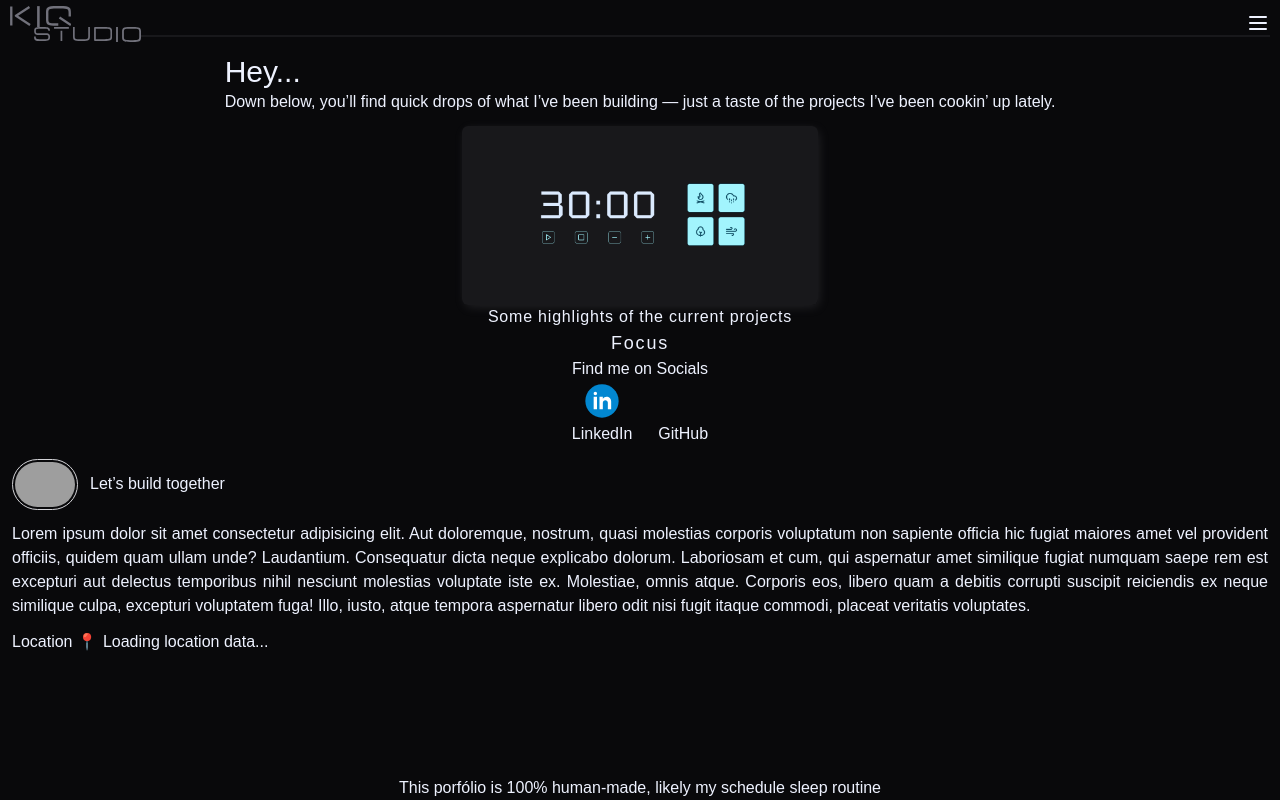
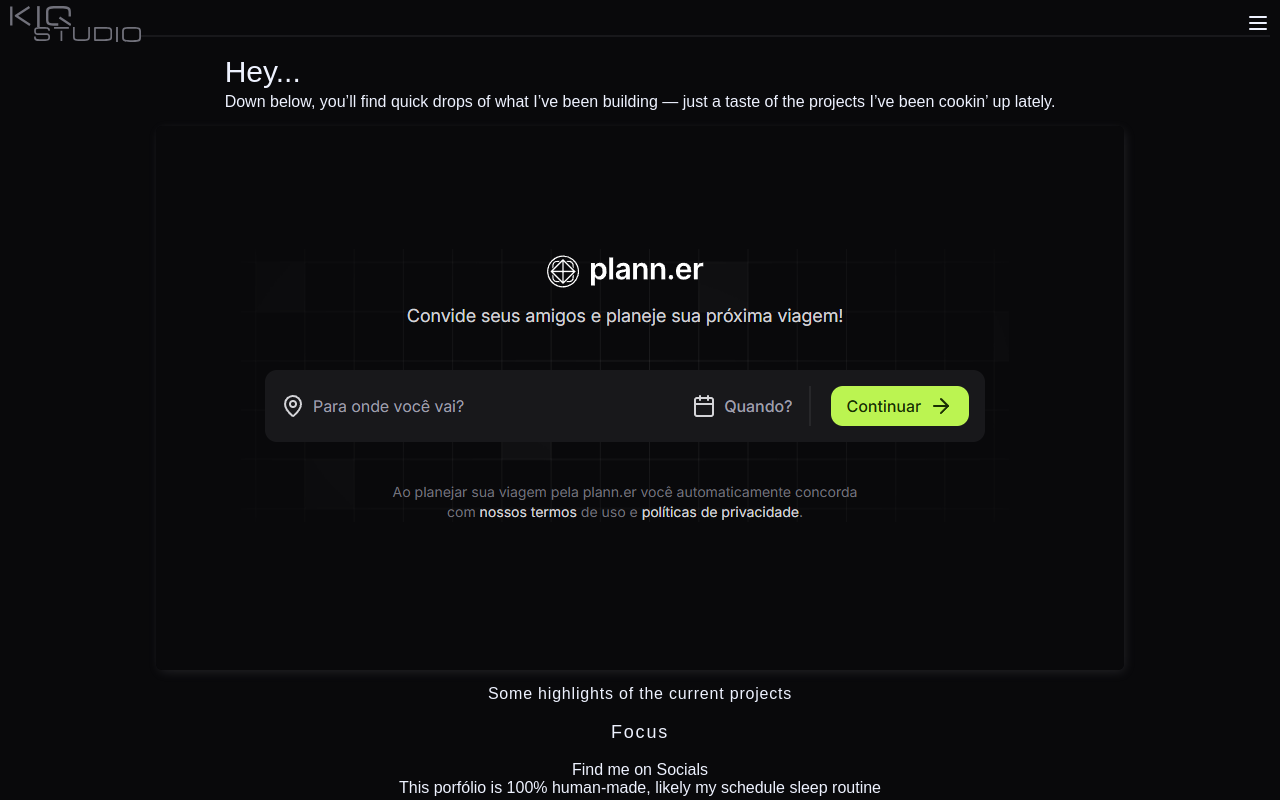
Before and after one commit to kiqprado/kiqstudio, a Next.js app: page / in a window 1280 px wide. Built offline with nearby package versions, Linux system fonts and the light colour scheme; no server answers; grey boxes are pictures that could not be loaded; a web font is replaced by a local one.

Commit message:
feat: add new features to menu handler n improve UI to a better UX

```diff
--- a/package.json
+++ b/package.json
@@ -9,6 +9,7 @@
     "lint": "next lint"
   },
   "dependencies": {
+    "framer-motion": "^12.18.1",
     "gsap": "^3.13.0",
     "lottie-web": "^5.13.0",
     "lucide-react": "^0.514.0",
--- /dev/null
+++ b/src/app/[pages]/contacts/page.tsx
@@ -0,0 +1,7 @@
+export default function Contacts() {
+  return (
+    <div>
+      Ahsdasi
+    </div>
+  )
+}
--- /dev/null
+++ b/src/app/[pages]/projects/page.tsx
@@ -0,0 +1,8 @@
+
+export default function Projects() {
+  return(
+    <div>
+      A
+    </div>
+  )
+}
--- a/src/app/components/header.tsx
+++ b/src/app/components/header.tsx
@@ -2,13 +2,12 @@
 
 import { useState } from 'react'
 
-import Link from 'next/link'
-import { projects, contacts } from '../portfolio-data/data'
+import { MainMenuModal } from './menu-modal'
 
 import { Button } from '../elements/button'
 import { Logo } from '../elements/logo'
 
-import { Menu, X } from 'lucide-react'
+import { Menu } from 'lucide-react'
 
 
 export function Header() {
@@ -34,60 +33,9 @@
       </div>
 
       {menuOpening && (
-        <div className='h-screen w-full z-1 absolute inset-0 bg-zinc-950/50'>
-          <div className='relativem flex bg-zinc-950'>
-            <button
-              onClick={HandleOpeningMenu}
-              className='absolute top-2.5 right-2.5'
-            >
-              <X className='hover:scale-110 hover:text-red-500 transition-all duration-300 ease-in-out'/>
-            </button>
-            <div className='m-auto space-y-3 pt-7 pb-3 text-center'>
-              <div className='relative'>
-                <Link
-                  href={'#'}
-                  target='_blank'
-                  className='text-lg tracking-widest font-bold hover:text-sky-500 transition-all duration-300 ease-in-out'
-                >
-                  [ The Work ]
-                </Link>
-                <span
-                  className='absolute top-2.5 text-sm font-bold text-red-500'
-                >
-                  &#47;&#47;{`${projects.length}`.padStart(2, '0')}
-                </span>
-              </div>
-              <div className='relative'>
-                <Link
-                  href={'#'}
-                  target='_blank'
-                  className='text-lg tracking-widest font-bold hover:text-sky-500 transition-all duration-300 ease-in-out'
-                >
-                  [ Behind the Pixels ]
-                </Link>
-                <span
-                  className='absolute top-2.5 text-sm font-bold text-red-500'
-                >
-                  &#47;&#47;01
-                </span>
-              </div>
-              <div className='relative'>
-                <Link
-                  href={'#'}
-                  target='_blank'
-                  className='text-lg tracking-widest font-bold hover:text-sky-500 transition-all duration-300 ease-in-out'
-                >
-                  [ Let´s talk ]
-                </Link>
-                <span
-                  className='absolute top-2.5 text-sm font-bold text-red-500'
-                >
-                  &#47;&#47;{`${contacts.length}`.padStart(2, '0')}
-                </span>
-              </div>
-            </div>
-          </div>
-        </div>
+        <MainMenuModal
+          HandleOpeningMenu={HandleOpeningMenu}
+        />
       )}
     </header>
   )
--- /dev/null
+++ b/src/app/components/menu-modal.tsx
@@ -0,0 +1,117 @@
+import { useState, useRef, useEffect } from 'react'
+
+import Link from 'next/link'
+
+import { projects, contacts } from '../portfolio-data/data'
+
+import { Button } from '../elements/button'
+
+import { X } from 'lucide-react'
+
+interface IMainMenuModal {
+  HandleOpeningMenu: () => void
+}
+
+export function MainMenuModal({ HandleOpeningMenu }: IMainMenuModal) {
+  const [ toggleProjectsSubMenuModal, setToggleProjectsSubMenuModal ] = useState(false)
+  const [ toggleContactsSubMenuModal, setToggleContactsSubMenuModal ] = useState(false)
+
+  const projectsSubMenuRef = useRef<HTMLDivElement>(null)
+
+  function HandleToggleProjectsSubMenuModal() {
+    setToggleProjectsSubMenuModal(prev => !prev)
+  }
+
+  function HandleToggleContactsSubMenuModal() {
+    setToggleContactsSubMenuModal(prev => !prev)
+  }
+
+  //SUB MENU OPENING ANIMATION
+  useEffect(() => {
+    if(!toggleProjectsSubMenuModal && projectsSubMenuRef.current) {
+      projectsSubMenuRef.current.scrollIntoView({ behavior: 'smooth', block: 'start' })
+    }
+  }, [ toggleProjectsSubMenuModal])
+
+  return(
+    <div className='h-screen w-full z-1 absolute inset-0 bg-zinc-950/50'>
+      <div className='relative flex bg-zinc-950'>
+        <button
+          onClick={HandleOpeningMenu}
+          className='absolute top-2.5 right-2.5'
+        >
+          <X className='hover:scale-110 hover:text-red-500 transition-all duration-300 ease-in-out'/>
+        </button>
+        <div className='m-auto w-full space-y-3 pt-7 pb-3 text-center'>
+          <div
+            ref={projectsSubMenuRef}
+            className='relative'
+          >
+            <Button
+              onClick={HandleToggleProjectsSubMenuModal}
+              className='text-lg tracking-widest font-bold hover:text-sky-500 transition-all duration-300 ease-in-out'
+            >
+              [ The Work ]
+            </Button>
+            <span
+              className='absolute top-2.5 text-sm font-bold text-red-500'
+            >
+              &#47;&#47;{`${projects.length}`.padStart(2, '0')}
+            </span>
+            { toggleProjectsSubMenuModal && (
+            <div className='flex flex-col gap-1.5 items-center justify-center'>
+              {projects.map((project, index) => (
+                <Link
+                  key={index}
+                  href={'#'}
+                >
+                  {project.title}
+                </Link>
+              ))}
+            </div>
+          )}
+          </div>
+
+          <div className='relative'>
+            <Button
+              className='text-lg tracking-widest font-bold hover:text-sky-500 transition-all duration-300 ease-in-out'
+            >
+              [ Behind the Pixels ]
+            </Button>
+            <span
+              className='absolute top-2.5 text-sm font-bold text-red-500'
+            >
+              &#47;&#47;01
+            </span>
+          </div>
+
+          <div className='relative'>
+            <Button
+              onClick={HandleToggleContactsSubMenuModal}
+              className='text-lg tracking-widest font-bold hover:text-sky-500 transition-all duration-300 ease-in-out'
+            >
+              [ Let´s talk ]
+            </Button>
+            <span
+              className='absolute top-2.5 text-sm font-bold text-red-500'
+            >
+              &#47;&#47;{`${contacts.length}`.padStart(2, '0')}
+            </span>
+            {toggleContactsSubMenuModal && (
+              <div className='flex flex-col gap-1.5 items-center justify-center'>
+                {contacts.map((contact, index) => (
+                  <Link
+                    key={index}
+                    href={'#'}
+                  >
+                    {contact.title}
+                  </Link>
+                ))}
+              </div>
+            )}
+          </div>
+        </div>
+      </div>
+    </div>
+  )
+}
--- a/src/app/page.tsx
+++ b/src/app/page.tsx
@@ -5,6 +5,7 @@
 import gsap from 'gsap'
 import TextPlugin  from 'gsap'
 import lottie, { AnimationItem } from 'lottie-web'
+import {AnimatePresence, motion} from 'framer-motion'
 
 import Image from 'next/image'
 import Link from 'next/link'
@@ -18,6 +19,11 @@
 gsap.registerPlugin(TextPlugin)
 
 export default function Home() {
+  // PROJECTS IMAGES CARDS
+  const [ currentImagesOnCarouselIndex, setCurrentImagesOnCarouselIndex ] = useState(0)
+  const currentImageProjectTemplate = projects[currentImagesOnCarouselIndex]
+  const ImageTemplate = currentImageProjectTemplate.images[0]
+
   // PROJECTS TITLE
   const projectsTitleCarouselRef = useRef<HTMLAnchorElement>(null)
   const [ currentProjectTitleIdex, setCurrentProjectTitleIndex ] = useState(0)
@@ -26,6 +32,15 @@
   const linkedinSocialsAnimationIconRef = useRef<AnimationItem | null>(null)
   const githubSocialsContainerRef = useRef<HTMLDivElement>(null)
   const githubSocialsAnimationIconRef = useRef<AnimationItem | null>(null)
+
+  // ANIMATION CARD CAROUSEL IMAGES PROJECTS
+  useEffect(() => {
+    const interval = setInterval(() => {
+      setCurrentImagesOnCarouselIndex(prev => (prev + 1) % projects.length)
+    }, 7000)
+
+    return () => clearInterval(interval)
+  }, [])
 
   // ANIMATION LINKS TITLE PROJECTS
   useEffect(() => {
@@ -102,14 +117,19 @@
           <h2 className='text-3xl'>Hey...</h2>
           <p className='text-justify'>Down below, you’ll find quick drops of what I’ve been building — just a taste of the projects I’ve been cookin’ up lately.</p>
         </div>
-        <div className='flex flex-col items-center'>
-          <Image
-            src={'/projects/Focus_1-1.png'}
-            alt='Project Splash Screen'
-            width={356}
-            height={56}
-            className='rounded-md shadow-[2px_3px_12px_-2px_rgba(150,150,160,0.2),-1px_-1px_8px_0px_rgba(255,255,255,0.02)] hover:shadow-[4px_6px_20px_-4px_rgba(180,180,190,0.3),-2px_-2px_12px_0px_rgba(255,255,255,0.05)] transition-all duration-500 ease-out'
-          />
+        <div className='flex flex-col items-center gap-3'>
+          <AnimatePresence mode='wait'>
+            <motion.img
+              key={currentImageProjectTemplate.slug}
+              src={ImageTemplate}
+              alt={currentImageProjectTemplate.title}
+              initial={{ opacity: 0 }}
+              animate={{ opacity: 1 }}
+              exit={{ opacity: 0}}
+              transition={{ duration: 3.5 }}
+              className='object-cover aspect-video rounded-md shadow-[2px_3px_12px_-2px_rgba(150,150,160,0.2),-1px_-1px_8px_0px_rgba(255,255,255,0.02)] hover:shadow-[4px_6px_20px_-4px_rgba(180,180,190,0.3),-2px_-2px_12px_0px_rgba(255,255,255,0.05)] transition-all duration-500 ease-out'
+            />
+          </AnimatePresence>
           <p className='tracking-wider'>Some highlights of the current projects</p>
           <div>
             <Link
```
Also changed, not shown: 1 other file (tests, documents, lock files or other folders).
